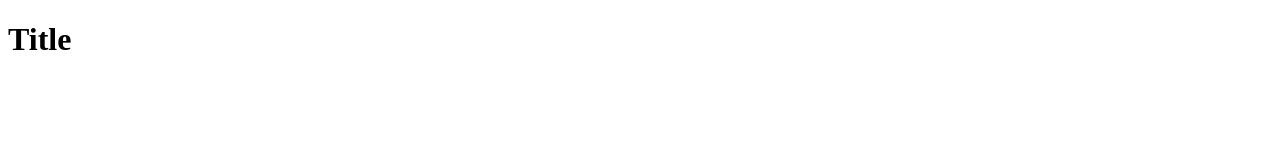
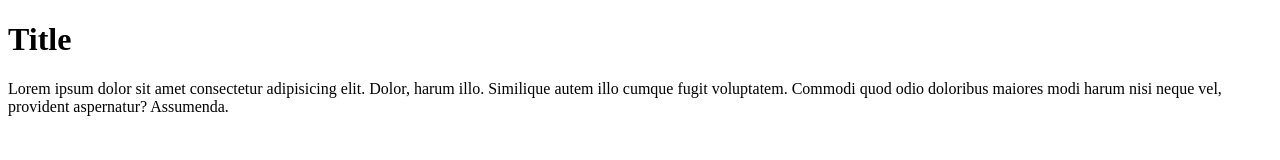
Before and after one commit to jorgemtoledo/cherry_git, a plain HTML site: page index.html in a window 1280 px wide. Drawn offline with Linux system fonts and the light colour scheme.

Commit message:
Add info branch info

```diff
--- a/index.html
+++ b/index.html
@@ -9,6 +9,14 @@
 
 <body>
   <h1>Title</h1>
+
+  <section>
+    <p>Lorem ipsum dolor sit amet consectetur adipisicing elit.
+      Dolor, harum illo. Similique autem illo cumque fugit voluptatem.
+      Commodi quod odio doloribus maiores modi harum nisi neque vel,
+      provident aspernatur? Assumenda.
+    </p>
+  </section>
 </body>
 
 </html>
```
